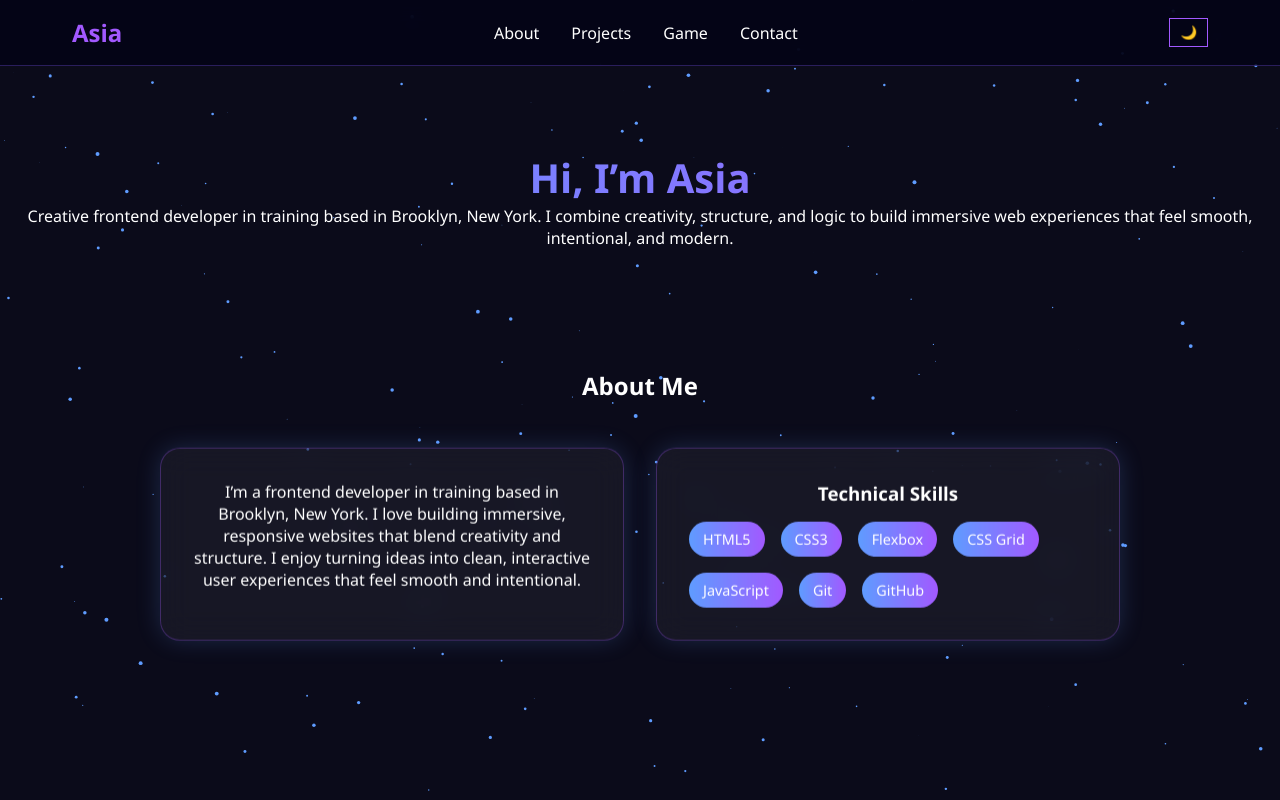
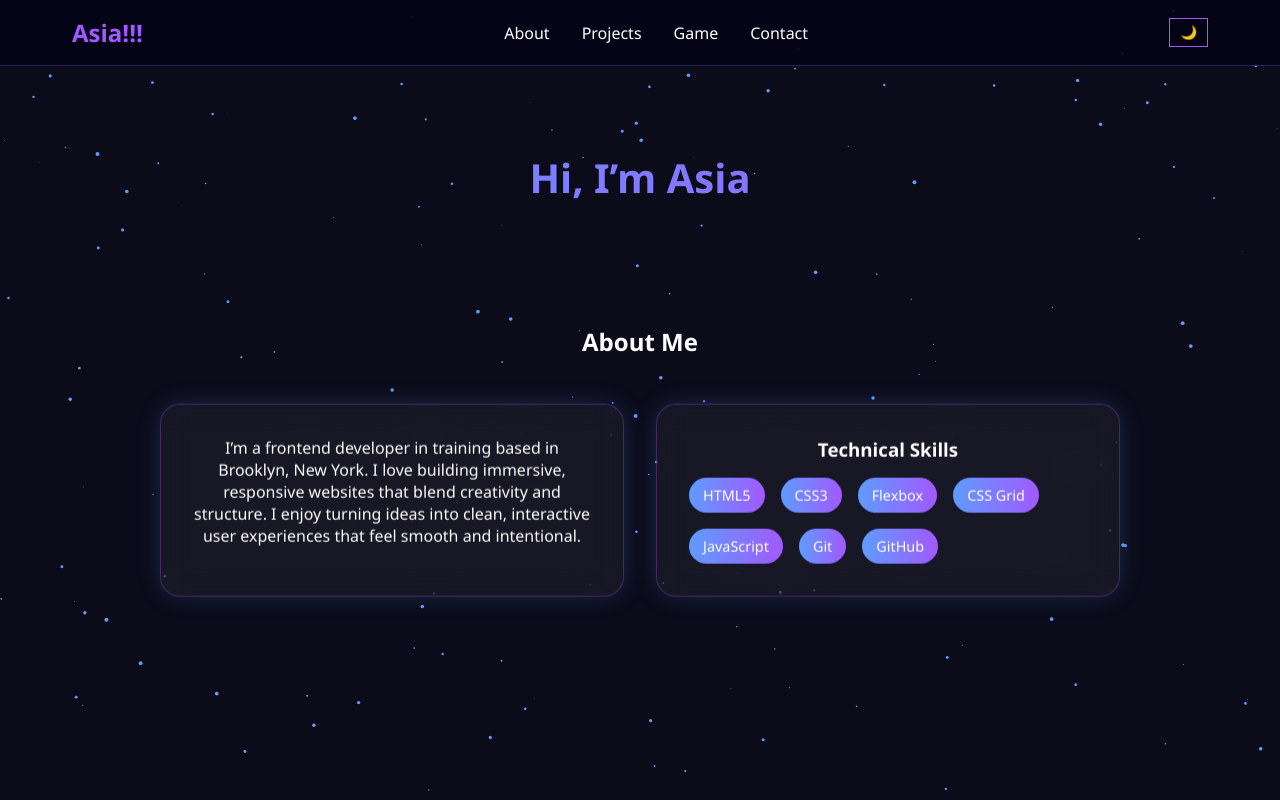
Before and after one commit to asiaidre30/asiaidre30.github.io, a plain HTML site: page index.html in a window 1280 px wide. Shown: the top 800 px of the page. Drawn offline with Linux system fonts and the light colour scheme.

Commit message:
Updated portfolio

```diff
--- a/index.html
+++ b/index.html
@@ -14,7 +14,7 @@
     <!-- HEADER -->
     <header class="site-header">
       <nav class="nav">
-        <h1 class="logo">Asia</h1>
+        <h1 class="logo">Asia!!!</h1>
         <ul class="nav-links">
           <li><a href="#about">About</a></li>
           <li><a href="#projects">Projects</a></li>
@@ -29,11 +29,7 @@
       <!-- HERO -->
       <section class="hero">
         <h2 class="gradient-text">Hi, I’m Asia</h2>
-        <p>
-          Creative frontend developer in training based in Brooklyn, New York. I
-          combine creativity, structure, and logic to build immersive web
-          experiences that feel smooth, intentional, and modern.
-        </p>
+        <p></p>
       </section>
 
       <!-- ABOUT -->
```
